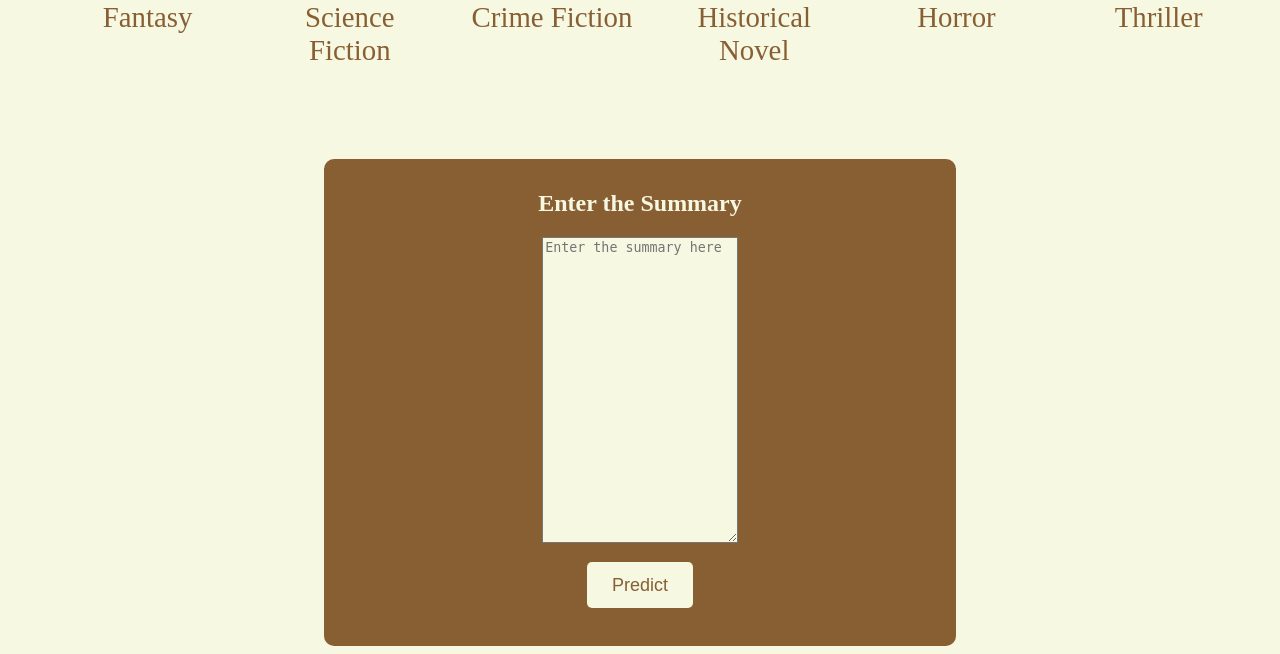
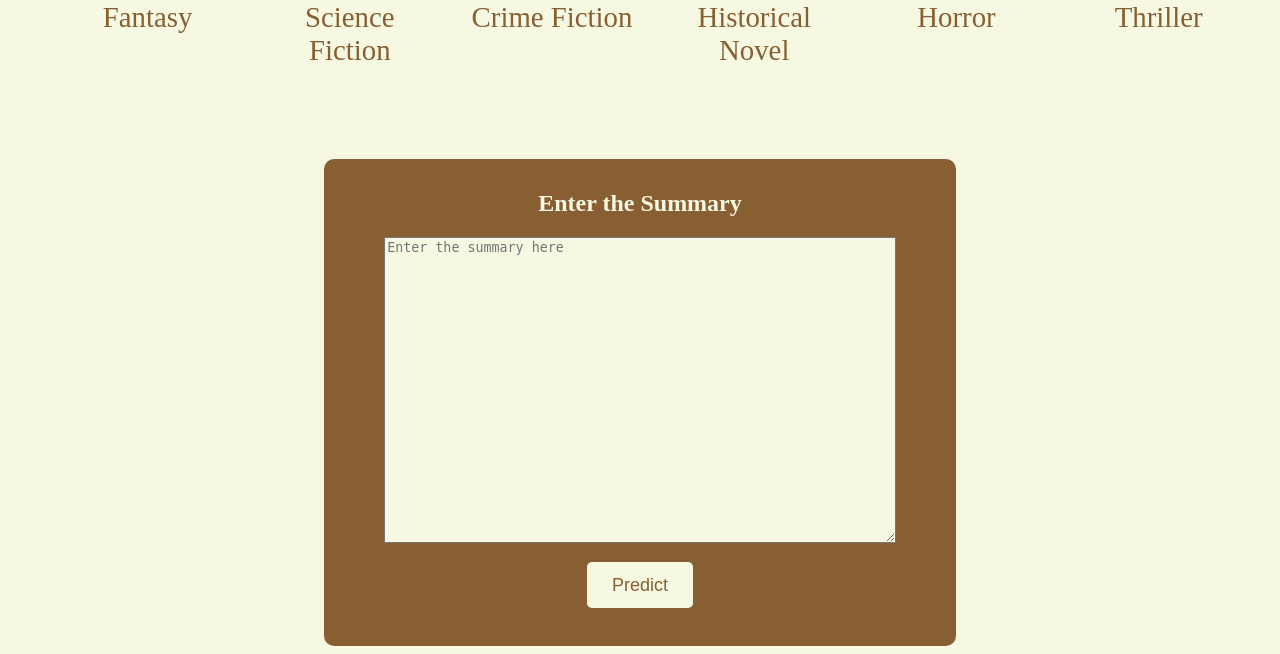
Before and after one commit to sgangavaram/StorysScape, a Flask app: page / in a window 1280 px wide. Shown: the part 595-1249 px from the top of the page. Run offline with Flask 3, Linux system fonts and the light colour scheme; parts of the project's set-up code (start-up, migrations or seed data) failed here and were passed over.

Commit message:
TextArea changes

```diff
--- a/static/styles.css
+++ b/static/styles.css
@@ -46,7 +46,7 @@ body{
     display: block;
     margin: auto;
     background-color:#f6f8e2 ;
-    width: 30%
+    width: 80%
 }
 .submit{
     display: block;
```
